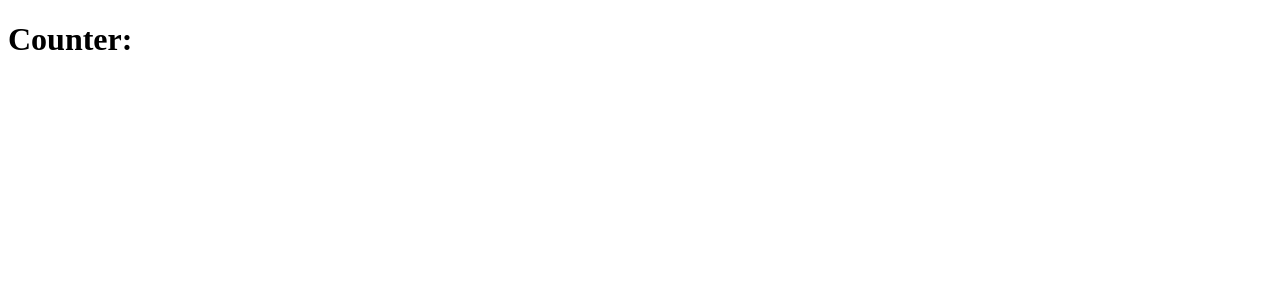
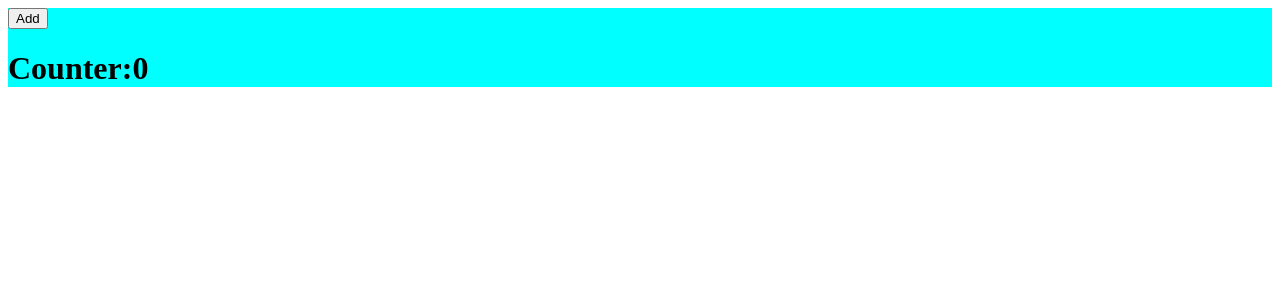
Before and after one commit to shmnd/react, a React (Create React App) app: page / in a window 1280 px wide. Shown: the top 300 px of the page. Built offline with nearby package versions, Linux system fonts and the light colour scheme.

Commit message:
count by reference

```diff
--- a/src/App.js
+++ b/src/App.js
@@ -1,19 +1,17 @@
-import Counter2 from './counter2'
 import {useState} from 'react'
-import './App.css'
+import Counter2 from './Counter2'
 
 function App(){
-  const [count,Setcount]=useState(0)
+  const [count,setCount]=useState(0)
 
-      const addCount=()=>{
-              Setcount(count+1)
+    const addCount  =()=> {
+        setCount(count+1)
     }
-
 
     return(
         <div className="mac">
             <button onClick={addCount}>Add</button>
-          <Counter2 count={count} />
+            <Counter2 counter={count} />
         </div>
     );
 }
@@ -21,8 +19,6 @@ function App(){
 export default App
 
 
-const root = ReactDOM.createRoot(document.getElementById('root'));
-root.render(<App />);
 
 
 // import  Header from './components/Header';
--- a/src/counter2.jsx
+++ b/src/counter2.jsx
@@ -5,7 +5,7 @@ import './App.css'
 function Counter2(props) {
   return (
     <div>
-        <h1>Counter:{props.count}</h1>
+        <h1>Counter:{props.counter}</h1>
     </div>
   )
 }
--- a/src/index.js
+++ b/src/index.js
@@ -1,13 +1,16 @@
 import React from 'react';
-import ReactDOM from 'react-dom/client';
-// import App from './App';
+import ReactDOM from 'react-dom';
+import App from './App';
+// import ReactDOM from 'react-dom/client';
 // import Counter from './counter';
-import Counter2 from './counter2';
+// import Counter2 from './Counter2';
 const root = ReactDOM.createRoot(document.getElementById('root'));
 root.render(
   <React.StrictMode>
     {/* <App /> */}
     {/* <Counter/> */}
-    <Counter2/>
+      {/* <Counter2  /> */}
+    <App /> {/* counter by refernce */}
+
   </React.StrictMode>
 );
```
Lines whose indentation alone changed are shown as unchanged.
